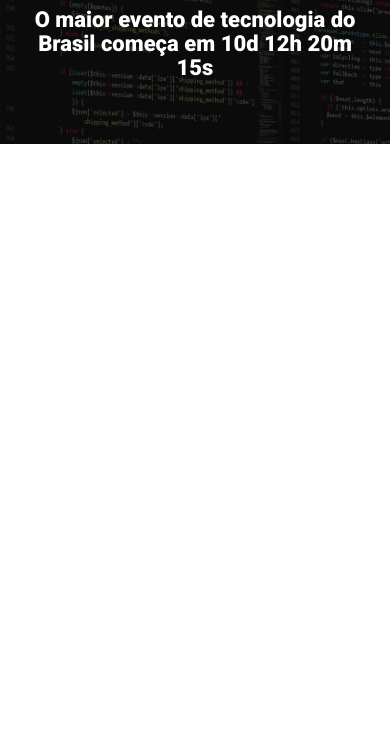
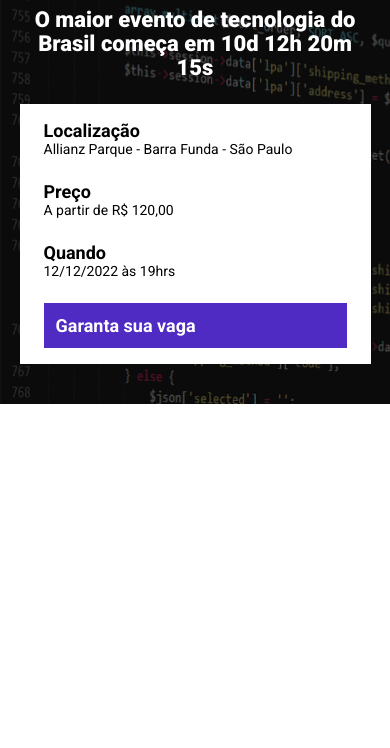
Before and after one commit to Boxkinho/ebac_tech_talks, a website built with Parcel: page src/index.html in a window 390 px wide. Shown: the part 96-844 px from the top of the page. Built offline with nearby package versions, Linux system fonts and the light colour scheme.

Commit message:
criando a infos-bar

```diff
--- a/src/index.html
+++ b/src/index.html
@@ -17,6 +17,25 @@
             <p class="hero__text">
                 O maior evento de tecnologia do Brasil começa em 10d 12h 20m 15s
             </p>
+            <div class="infos-bar">
+                <ul class="infos-bar__infos">
+                    <li class="infos-bar__infos__item">
+                        <b>Localização</b>
+                        Allianz Parque - Barra Funda - São Paulo
+                    </li>
+                    <li class="infos-bar__infos__item">
+                        <b>Preço</b>
+                        A partir de R$ 120,00
+                    </li>
+                    <li class="infos-bar__infos__item">
+                        <b>Quando</b>
+                        12/12/2022 às 19hrs
+                    </li>
+                </ul>
+                <a href="" class="button button--primary">
+                    Garanta sua vaga
+                </a>
+            </div>
         </div>
     </header>
     <script src="scripts/main.js"></script>
--- /dev/null
+++ b/src/styles/components/_buttons.scss
@@ -0,0 +1,24 @@
+.button {
+    padding: 12px;
+    font-size: 18px;
+    font-weight: bold;
+    text-decoration: none;
+    text-align: center;
+    white-space: nowrap;
+
+    &--primary {
+        color: #fff;
+        background-color: #4f2ac3;
+    }
+
+    @media (max-width: 640px) {
+        display: flex;
+        width: 100%;
+        align-items: center;
+    }
+
+    @media (max-width: 1024px) {
+        display: flex;
+        align-items: center;
+    }
+}
--- /dev/null
+++ b/src/styles/components/_infos_bar.scss
@@ -0,0 +1,40 @@
+.infos-bar {
+    padding: 16px 24px;
+    background-color: #fff;
+    display: flex;
+    justify-content: space-between;
+
+    &__infos {
+        display: flex;
+        gap: 40px;
+
+        &__item {
+            font-size: 14px;
+            color: #000;
+
+            b {
+                color: #000;
+                font-size: 18px;
+                display: block;
+            }
+        }
+    }
+
+    @media (max-width: 640px) {
+        display: block;
+
+        &__infos {
+            display: block;
+
+            &__item {
+                margin-bottom: 24px;
+            }
+        }
+    }
+
+    @media (max-width: 1024px) {
+        &__infos {
+            gap: 16px;
+        }
+    }
+}
--- a/src/styles/main.scss
+++ b/src/styles/main.scss
@@ -1,4 +1,6 @@
 @use 'hero';
+@use 'components/infos_bar';
+@use 'components/buttons';
 
 * {
     margin: 0;
@@ -6,6 +8,7 @@
     box-sizing: border-box;
     font-family: Roboto, sans-serif;
     color: #fff;
+    list-style: none;
 }
 
 .container {
```
